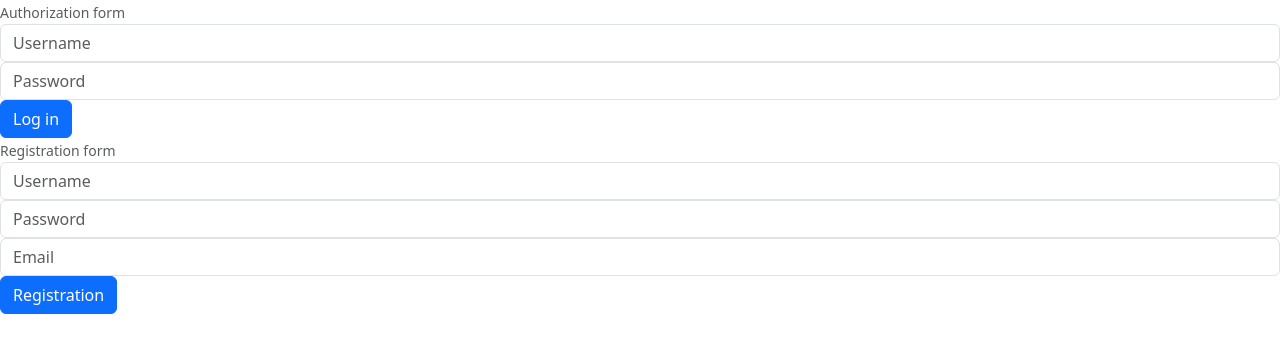
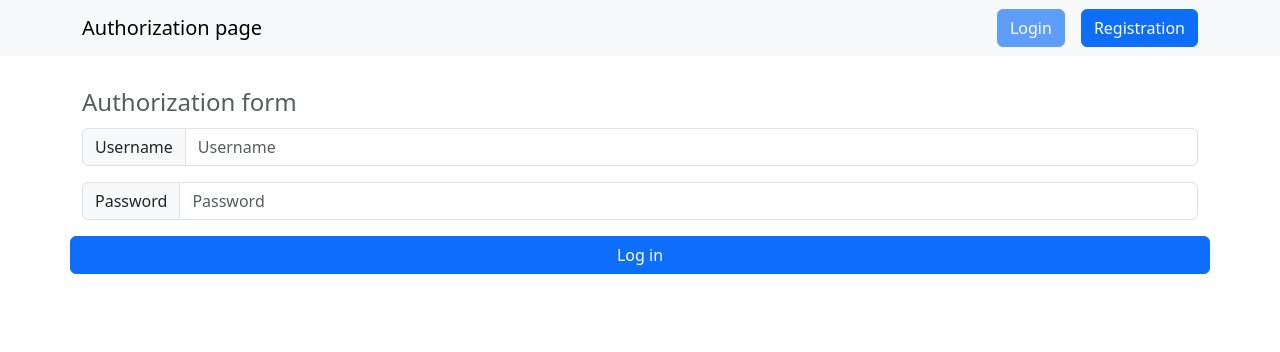
Before and after one commit to Nannik/CompassWayTestTask, a React app: page / in a window 1280 px wide. Shown: the top 352 px of the page. Built offline with nearby package versions, Linux system fonts and the light colour scheme.

Commit message:
main page layout

```diff
--- a/src/features/AuthByUserName/ui/LoginForm.tsx
+++ b/src/features/AuthByUserName/ui/LoginForm.tsx
@@ -2,9 +2,9 @@ import {
     ChangeEvent, memo, useCallback,
 } from 'react';
 import { useSelector } from 'react-redux';
-import classNames from 'classnames';
-import Form from 'react-bootstrap/Form';
-import Button from 'react-bootstrap/Button';
+import {
+    Row, Form, Button, InputGroup,
+} from 'react-bootstrap';
 import { useAppDispatch } from '@/shared/lib/hooks/useAppDispatch';
 import { loginActions } from '../model/slice/loginSlice';
 import { loginByUsername } from '../model/services/loginByUsername';
@@ -14,13 +14,11 @@ import { getLoginError } from '../model/selectors/getLoginError';
 import { getLoginLoading } from '../model/selectors/getLoginLoading';
 
 interface LoginFormProps {
-    className?: string
     onSuccess?: () => void
 }
 
 const LoginForm = memo((props: LoginFormProps) => {
     const {
-        className,
         onSuccess,
     } = props;
 
@@ -49,28 +47,36 @@ const LoginForm = memo((props: LoginFormProps) => {
     }, [ onSuccess, dispatch, password, username ]);
 
     return (
-        <div
-            className={ classNames(className) }
-        >
-            <Form.Text> Authorization form </Form.Text>
+        <Row className="justify-content-center">
+            <Form.Text className="fs-4 mb-2"> Authorization form </Form.Text>
 
             {error && (
-                <Form.Text className={ classNames('text-danger') }>
+                <Form.Text className="fs-6 mb-2 text-danger">
                     {error}
                 </Form.Text>
             )}
 
+            <InputGroup className="mb-3">
+                <InputGroup.Text id="basic-addon1">Username</InputGroup.Text>
                 <Form.Control
+                    placeholder="Username"
+                    aria-label="Username"
+                    aria-describedby="basic-addon1"
                     type="text"
                     onChange={ onUsernameChange }
-                placeholder="Username"
                 />
+            </InputGroup>
 
+            <InputGroup className="mb-3">
+                <InputGroup.Text id="basic-addon2">Password</InputGroup.Text>
                 <Form.Control
                     type="password"
+                    aria-label="Username"
+                    aria-describedby="basic-addon2"
                     onChange={ onPasswordChange }
                     placeholder="Password"
                 />
+            </InputGroup>
 
             <Button
                 variant="primary"
@@ -80,7 +86,7 @@ const LoginForm = memo((props: LoginFormProps) => {
             >
                 Log in
             </Button>
-        </div>
+        </Row>
     );
 });
 
--- a/src/features/Registration/ui/RegistrationForm.tsx
+++ b/src/features/Registration/ui/RegistrationForm.tsx
@@ -2,9 +2,9 @@ import {
     ChangeEvent, memo, useCallback,
 } from 'react';
 import { useSelector } from 'react-redux';
-import classNames from 'classnames';
 import Form from 'react-bootstrap/Form';
 import Button from 'react-bootstrap/Button';
+import { InputGroup, Row } from 'react-bootstrap';
 import { useAppDispatch } from '@/shared/lib/hooks/useAppDispatch';
 import { registrationActions } from '../model/slice/registrationSlice';
 import { registration } from '../model/services/registration';
@@ -15,13 +15,11 @@ import { getRegistrationLoading } from '../model/selectors/getRegistrationLoadin
 import { getRegistrationEmail } from '@/features/Registration/model/selectors/getRegistrationEmail';
 
 interface LoginFormProps {
-    className?: string
     onSuccess?: () => void
 }
 
 const RegistrationForm = memo((props: LoginFormProps) => {
     const {
-        className,
         onSuccess,
     } = props;
 
@@ -56,34 +54,47 @@ const RegistrationForm = memo((props: LoginFormProps) => {
     }, [ onSuccess, dispatch, password, username, email ]);
 
     return (
-        <div
-            className={ classNames(className) }
-        >
-            <Form.Text> Registration form </Form.Text>
+        <Row className="justify-content-center">
+            <Form.Text className="fs-4 mb-2"> Registration form </Form.Text>
 
             {error && (
-                <Form.Text className={ classNames('text-danger') }>
+                <Form.Text className="fs-6 mb-2 text-danger">
                     {error}
                 </Form.Text>
             )}
 
+            <InputGroup className="mb-3">
+                <InputGroup.Text id="basic-addon1">Username</InputGroup.Text>
                 <Form.Control
+                    placeholder="Username"
+                    aria-label="Username"
+                    aria-describedby="basic-addon1"
                     type="text"
                     onChange={ onUsernameChange }
-                placeholder="Username"
                 />
+            </InputGroup>
 
+            <InputGroup className="mb-3">
+                <InputGroup.Text id="basic-addon2">Password</InputGroup.Text>
                 <Form.Control
                     type="password"
+                    aria-label="Username"
+                    aria-describedby="basic-addon2"
                     onChange={ onPasswordChange }
                     placeholder="Password"
                 />
+            </InputGroup>
 
+            <InputGroup className="mb-3">
+                <InputGroup.Text id="basic-addon2">Email</InputGroup.Text>
                 <Form.Control
                     type="email"
+                    aria-label="Username"
+                    aria-describedby="basic-addon2"
                     onChange={ onEmailChange }
                     placeholder="Email"
                 />
+            </InputGroup>
 
             <Button
                 variant="primary"
@@ -91,9 +102,9 @@ const RegistrationForm = memo((props: LoginFormProps) => {
                 disabled={ isLoading }
                 type="submit"
             >
-                Registration
+                Log in
             </Button>
-        </div>
+        </Row>
     );
 });
 
--- a/src/pages/MainPage.tsx
+++ b/src/pages/MainPage.tsx
@@ -1,12 +1,46 @@
-import React from 'react';
+import React, { useState } from 'react';
+import { Container, Navbar } from 'react-bootstrap';
+import Button from 'react-bootstrap/Button';
 import LoginForm from '@/features/AuthByUserName/ui/LoginForm';
 import RegistrationForm from '@/features/Registration/ui/RegistrationForm';
 
-const MainPage = () => (
-    <div>
-        <LoginForm />
-        <RegistrationForm />
-    </div>
-);
+const MainPage = () => {
+    const [ isLoginActive, setIsLoginActive ] = useState(true);
+
+    let currentForm = <LoginForm />;
+    if (!isLoginActive) currentForm = <RegistrationForm />;
+
+    return (
+        <>
+            <Navbar className="bg-body-tertiary">
+                <Container>
+                    <Navbar.Brand href="/">Authorization page</Navbar.Brand>
+                    <Navbar.Toggle />
+                    <Navbar.Collapse className="justify-content-end">
+                        <Button
+                            variant="primary"
+                            className="me-3"
+                            disabled={ isLoginActive }
+                            onClick={ () => setIsLoginActive(true) }
+                        >
+                            Login
+                        </Button>
+                        <Button
+                            variant="primary"
+                            disabled={ !isLoginActive }
+                            onClick={ () => setIsLoginActive(false) }
+                        >
+                            Registration
+                        </Button>
+                    </Navbar.Collapse>
+                </Container>
+            </Navbar>
+
+            <Container className="mt-4">
+                {currentForm}
+            </Container>
+        </>
+    );
+};
 
 export default MainPage;
```
Lines whose indentation alone changed are shown as unchanged.
